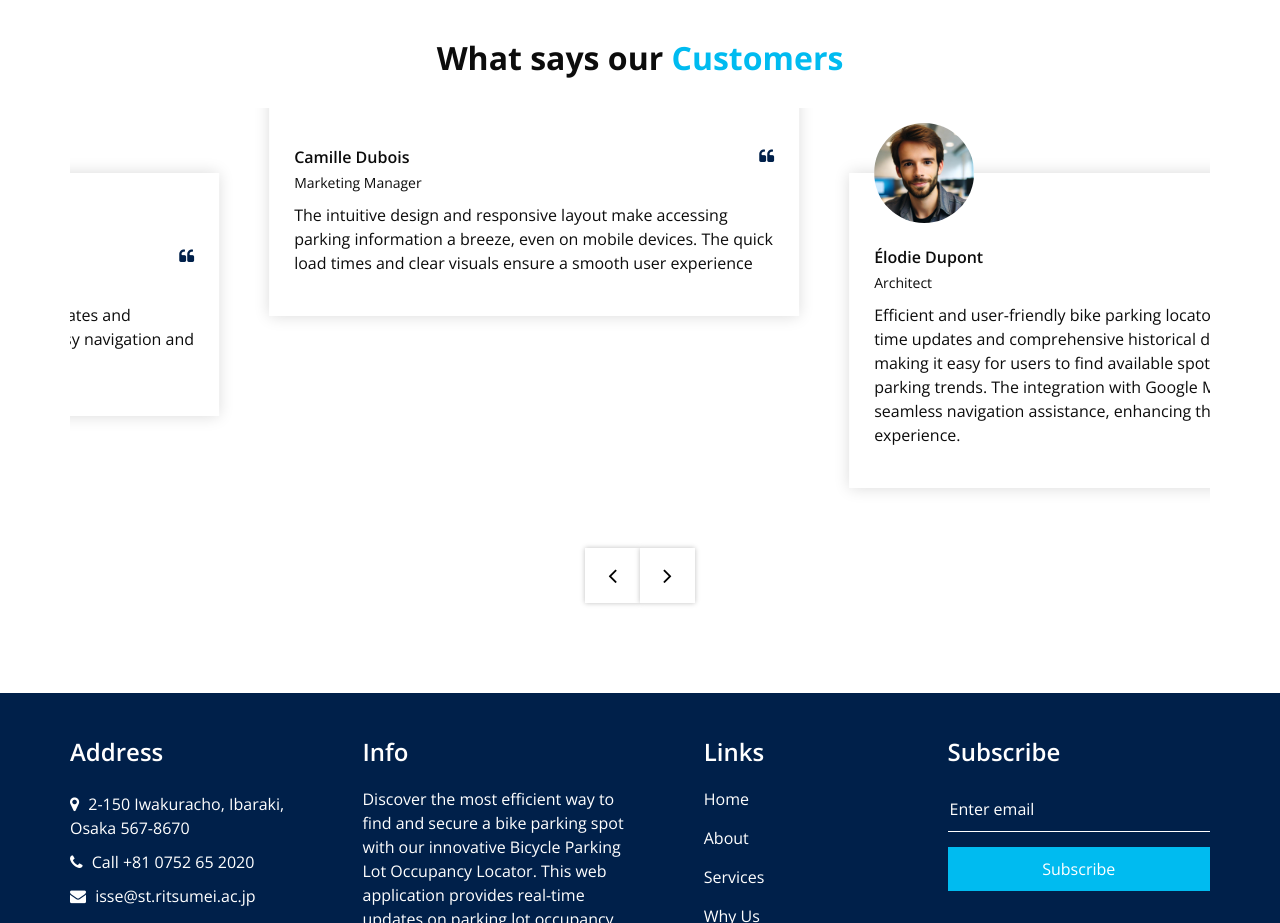
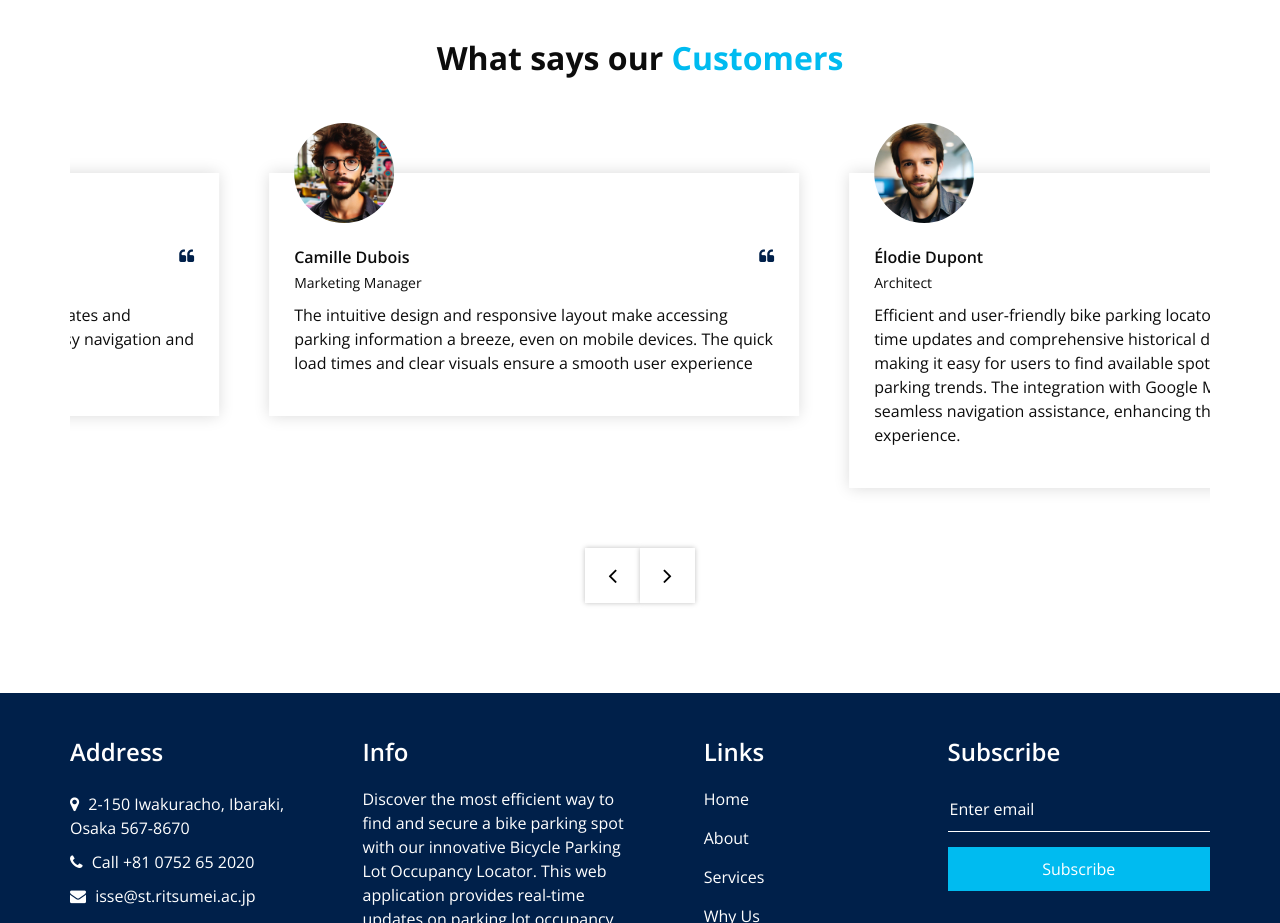
Before and after one commit to ThetHtarAung/PBL3, a plain HTML site: page index.html in a window 1280 px wide. Shown: the part 3180-4103 px from the top of the page. Drawn offline with nearby package versions, Linux system fonts and the light colour scheme; some packages are replaced by stand-ins of ours.

Commit message:
Update index.html

```diff
--- a/index.html
+++ b/index.html
@@ -449,7 +449,7 @@
           <div class="item">
             <div class="box">
               <div class="img-box">
-                <img src="images/client1" alt="" class="box-img">
+                <img src="images/client1.jpg" alt="" class="box-img">
               </div>
               <div class="detail-box">
                 <div class="client_id">
```
